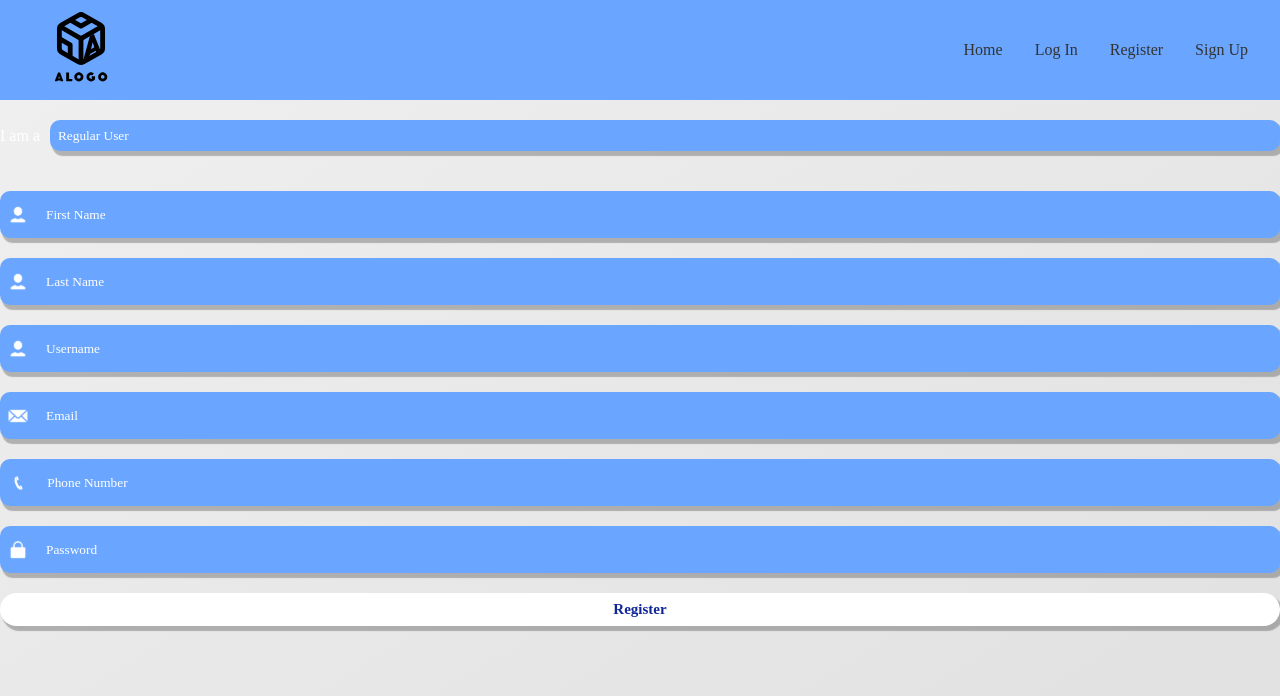
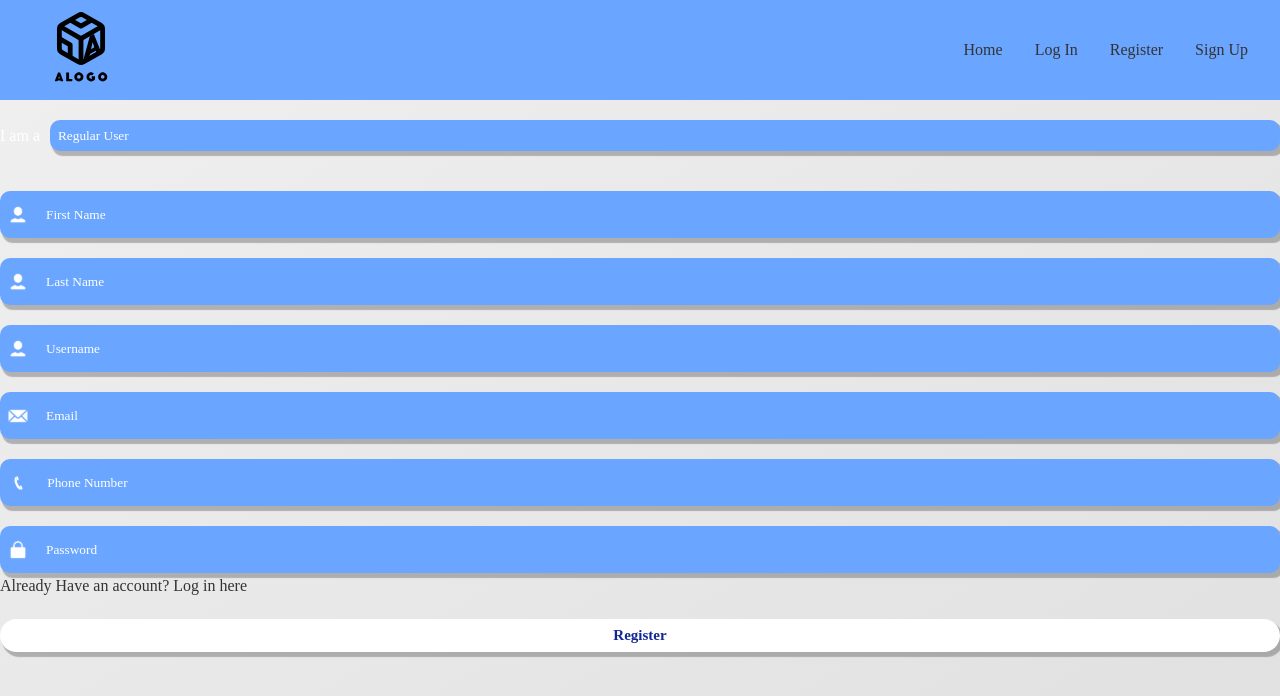
Before and after one commit to Ahmad-Elmahallawy/iCondo, a React (Create React App) app in the folder frontend/: page /Signup in a window 1280 px wide. Shown: the top 696 px of the page. Built offline with nearby package versions, Linux system fonts and the light colour scheme.

Commit message:
added link to log in

```diff
--- a/frontend/src/Components/Authentication/SignUp.tsx
+++ b/frontend/src/Components/Authentication/SignUp.tsx
@@ -4,6 +4,7 @@ import * as Yup from "yup";
 import "../../Style/AuthenticationStyle/LoginAndRegistrationStyle.css";
 import "../../Style/AuthenticationStyle/SignUpStyle.css";
 import axios from "axios";
+import { Link } from "react-router-dom";
 
 interface FormValues {
   first_name: string;
@@ -197,7 +198,7 @@ const SignUp: React.FC = () => {
       </div>
 
       {registrationError && <p className="error-msg">{registrationError}</p>}
-
+      <p>Already Have an account? {<Link to="/Login"><span>Log in here</span></Link>}</p>
       <button type="submit" className="registration-and-login-button">
         Register
       </button>
```
